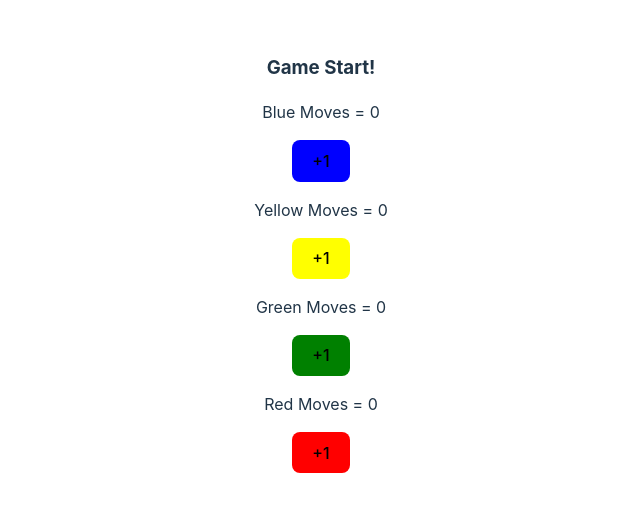
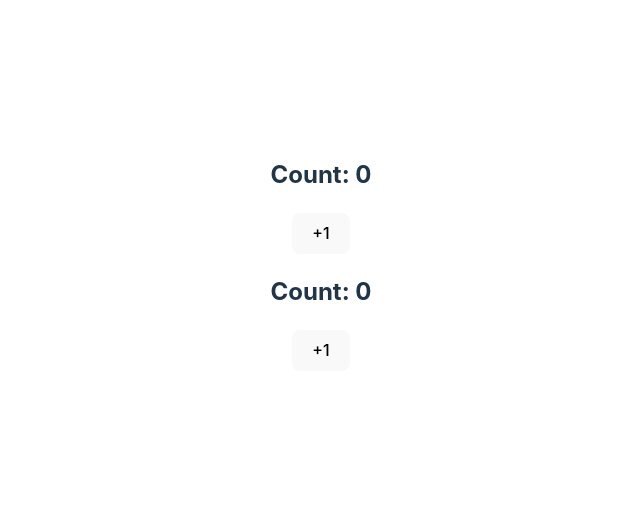
Before and after one commit to varuntyagiG/Lottery-Game-React-, a React (Vite) app: page / in a window 1280 px wide. Shown: the part 146-658 px from the top of the page, without its empty margins (319-959 px from the left). Built offline with nearby package versions, Linux system fonts and the light colour scheme.

Commit message:
useEffect

```diff
--- a/src/App.jsx
+++ b/src/App.jsx
@@ -1,11 +1,11 @@
 import "./App.css";
 
-import { LudoBoard } from "./LudoBoard.jsx";
+import { UseEffect } from "./UseEffect";
 
 function App() {
   return (
     <>
-      <LudoBoard />
+      <UseEffect />
     </>
   );
 }
--- /dev/null
+++ b/src/UseEffect.jsx
@@ -0,0 +1,35 @@
+import { useState, useEffect } from "react";
+
+function UseEffect() {
+  let [countx, setCountx] = useState(0);
+  let [county, setCounty] = useState(0);
+
+  let Incrementx = () => {
+    setCountx((currValue) => {
+      return currValue + 1;
+    });
+  };
+  let Incrementy = () => {
+    setCounty((currValue) => {
+      return currValue + 1;
+    });
+  };
+
+  useEffect(
+    function printSomething() {
+      console.log("this is the side effect");
+    },
+    [countx, county],
+  );
+
+  return (
+    <div>
+      <h2>Count: {countx}</h2>
+      <button onClick={Incrementx}>+1</button>
+      <h2>Count: {county}</h2>
+      <button onClick={Incrementy}>+1</button>
+    </div>
+  );
+}
+
+export { UseEffect };
```
